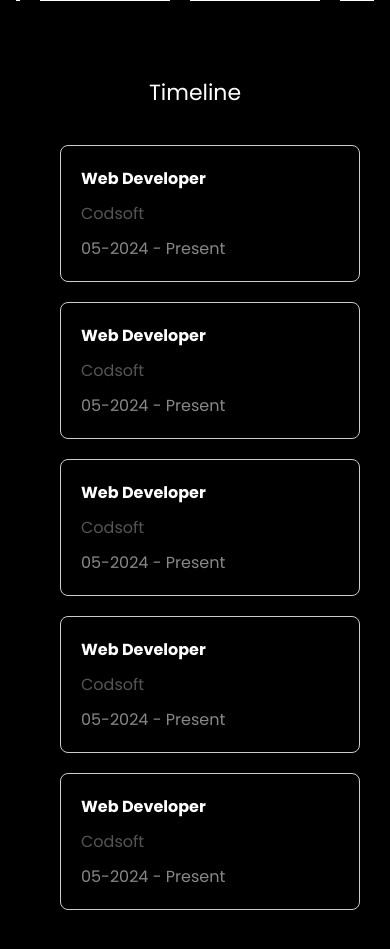
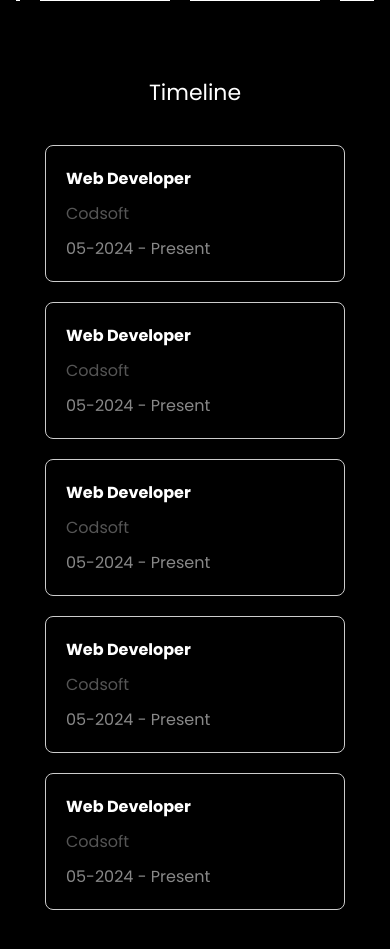
Before and after one commit to aruntutter/personal-portfolio, a React (Vite) app: page /about in a window 390 px wide. Shown: the part 971-1920 px from the top of the page. Built offline with nearby package versions, Linux system fonts and the light colour scheme.

Commit message:
css and jsx updated

```diff
--- a/src/App.jsx
+++ b/src/App.jsx
@@ -21,7 +21,7 @@
       </div>
 
       {/* Animated Cursor */}
-      <div className="max-[1200px]:hidden">
+      <div className="max-[1200px]:hidden animated-cursor">
         <AnimatedCursor
           color="252, 69, 29"
           clickables={[
--- a/src/components/about/About.css
+++ b/src/components/about/About.css
@@ -93,6 +93,7 @@
   gap: 20px;
   padding: 20px;
   margin-bottom: 3rem;
+  justify-content: center;
 }
 
 .timeline {
--- a/src/components/home/Home.css
+++ b/src/components/home/Home.css
@@ -101,6 +101,10 @@
 }
 
 @media screen and (max-width: 422px) {
+  .home-wrapper {
+    height: 80vh;
+  }
+
   .home-left h1 {
     font-size: 3rem;
   }
--- a/src/index.css
+++ b/src/index.css
@@ -17,12 +17,12 @@
   font-size: 16px;
   font-family: var(--p);
   scroll-behavior: smooth;
-  cursor: none;
 }
 
 body {
   background-color: var(--color-black);
   color: var(--color-white);
+  cursor: none;
 }
 
 /* CSS root variables */
@@ -76,3 +76,16 @@
   margin-left: 10px;
   font-size: 18px;
 }
+
+
+@media screen and (max-width: 576px) {
+
+  body {
+    cursor: auto;
+  }
+
+  /* Animated cursor */
+  .animated-cursor {
+    display: none;
+  }
+}
```
